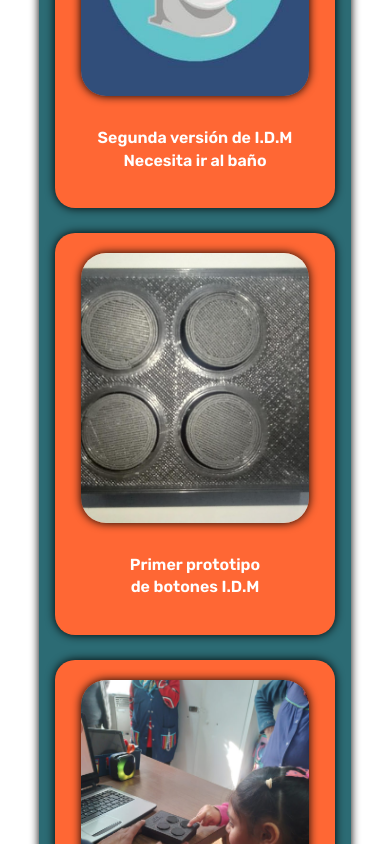
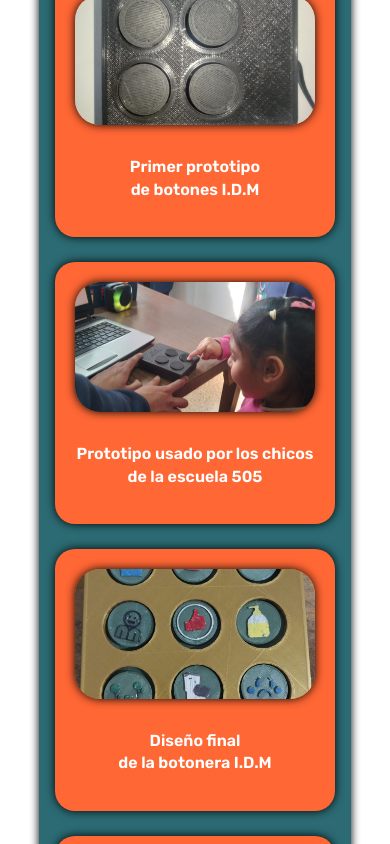
Before and after one commit to Dylan-Fernandez/Proyecto-De-Generacion-T, a React (Vite) app in the folder frontend-IDM/: page /Photos in a window 390 px wide. Shown: the part 1600-2444 px from the top of the page. Built offline with nearby package versions, Linux system fonts and the light colour scheme; a web font is replaced by a local one.

Commit message:
cambios en @media de fotos y cambios en descripciones

```diff
--- a/frontend-IDM/src/pages/Photos.css
+++ b/frontend-IDM/src/pages/Photos.css
@@ -106,7 +106,8 @@
   }
 
   .photo_img {
-    width: 90%;
+    width: 100%;
+    height: 150px;
   }
 }
 
@@ -125,7 +126,8 @@
   }
 
   .photo_img {
-    width: 95%;
+    width: 100%;
+    height: 130px;
   }
 
   .photo h3 {
--- a/frontend-IDM/src/pages/Photos.jsx
+++ b/frontend-IDM/src/pages/Photos.jsx
@@ -34,7 +34,7 @@ const Photos = () => {
 
         <div className="photo">
           <img className="photo_img" src={idmv2baño} alt="Segunda versión de I.D.M indicando ir al baño" />
-          <h3>Segunda versión de I.D.M<br />Necesita ir al baño</h3>
+          <h3>Segunda version de Scratch de I.D.M<br />"Quiero ir al baño"</h3>
         </div>
 
         <div className="photo">
@@ -43,18 +43,18 @@ const Photos = () => {
         </div>
 
         <div className="photo">
-          <img className="photo_img" src={proto2} alt="Prototipo mejorado de I.D.M" />
-          <h3>Prototipo mejorado<br />de I.D.M</h3>
+          <img className="photo_img" src={proto2} alt="Prototipo en uso de I.D.M" />
+          <h3>Prototipo usado por los chicos<br /> de la escuela 505</h3>
         </div>
 
         <div className="photo">
           <img className="photo_img" src={btn} alt="Diseño del botón de I.D.M" />
-          <h3>Diseño final<br />del botón I.D.M</h3>
+          <h3>Diseño final<br />de la botonera I.D.M</h3>
         </div>
 
         <div className="photo">
           <img className="photo_img" src={btnuso} alt="Alumno utilizando botón I.D.M" />
-          <h3>Chico usando<br />el botón I.D.M</h3>
+          <h3>Chica usando<br />la botonera I.D.M</h3>
         </div>
 
         <div className="photo">
@@ -74,7 +74,7 @@ const Photos = () => {
 
         <div className="photo">
           <img className="photo_img" src={btnuso4} alt="Alumno usando botón I.D.M" />
-          <h3>Otra experiencia<br />con los botones</h3>
+          <h3>Otra experiencia<br />con la botonera I.D.M</h3>
         </div>
       </div>
     </section>
```
